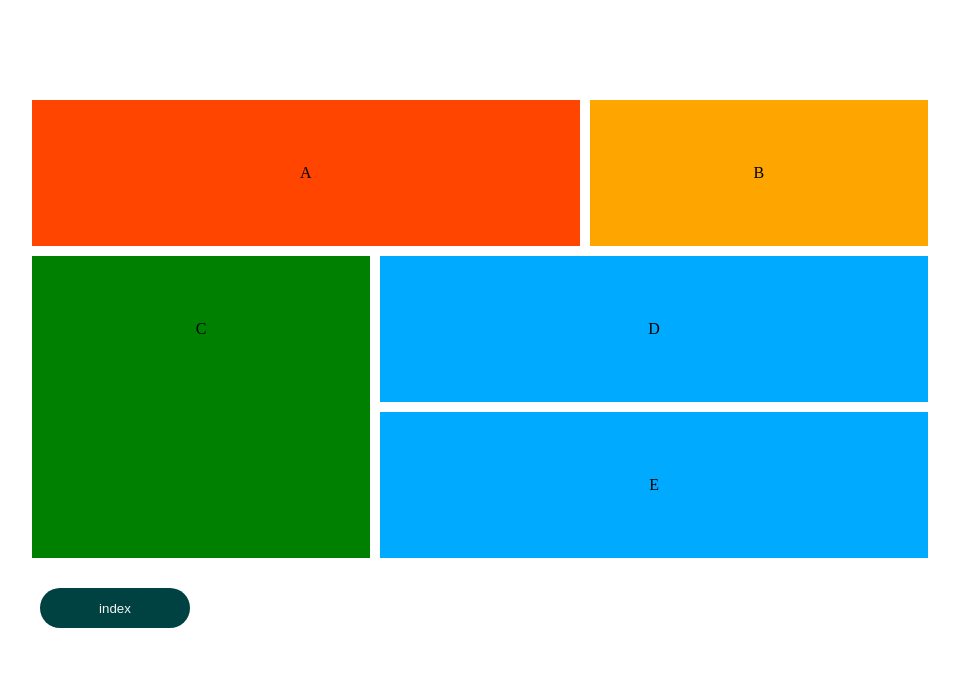
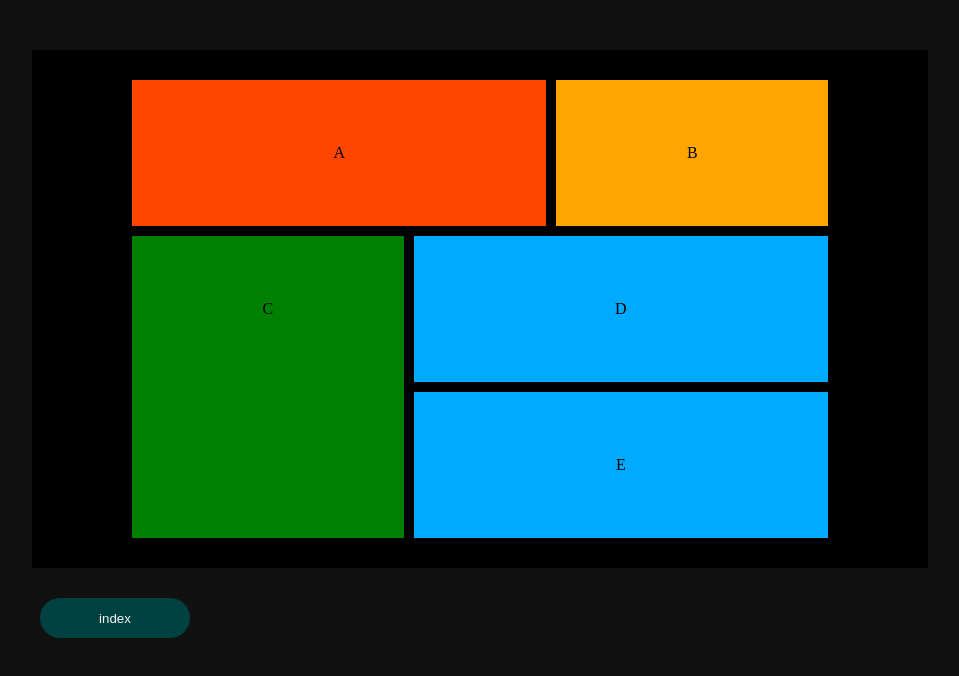
Before and after one commit to LegalDesigner/Grid-and-column, a plain HTML site: page grid.html in a window 1280 px wide. Shown: the whole page, without its empty margins (160-1119 px from the left). Drawn offline with Linux system fonts and the light colour scheme.

Commit message:
css container adjusted

```diff
--- a/grid.html
+++ b/grid.html
@@ -8,7 +8,7 @@
 
     <link rel="stylesheet" href="./style.css">
 </head>
-<body>
+<body class="grid">
 
     <div class="main">
 
--- a/style.css
+++ b/style.css
@@ -11,6 +11,7 @@
     display: flex;
     margin-top: 40px;
     margin-left: 200px;
+
 
 }
 
@@ -124,11 +125,17 @@ p {
     gap: 10px;
     width: 70%;
     margin: auto;
-    margin-top: 100px;
+    margin-top: 50px;
+    background-color: black;
+    padding: 30px 100px;
+    box-shadow: 50px 50px 50px solid rgb(18, 28, 83);
 
 
 }
 
+.grid {
+    background-color: rgb(17, 17, 17);
+}
 .main div {
     padding: 4em;
     text-align: center;
```
